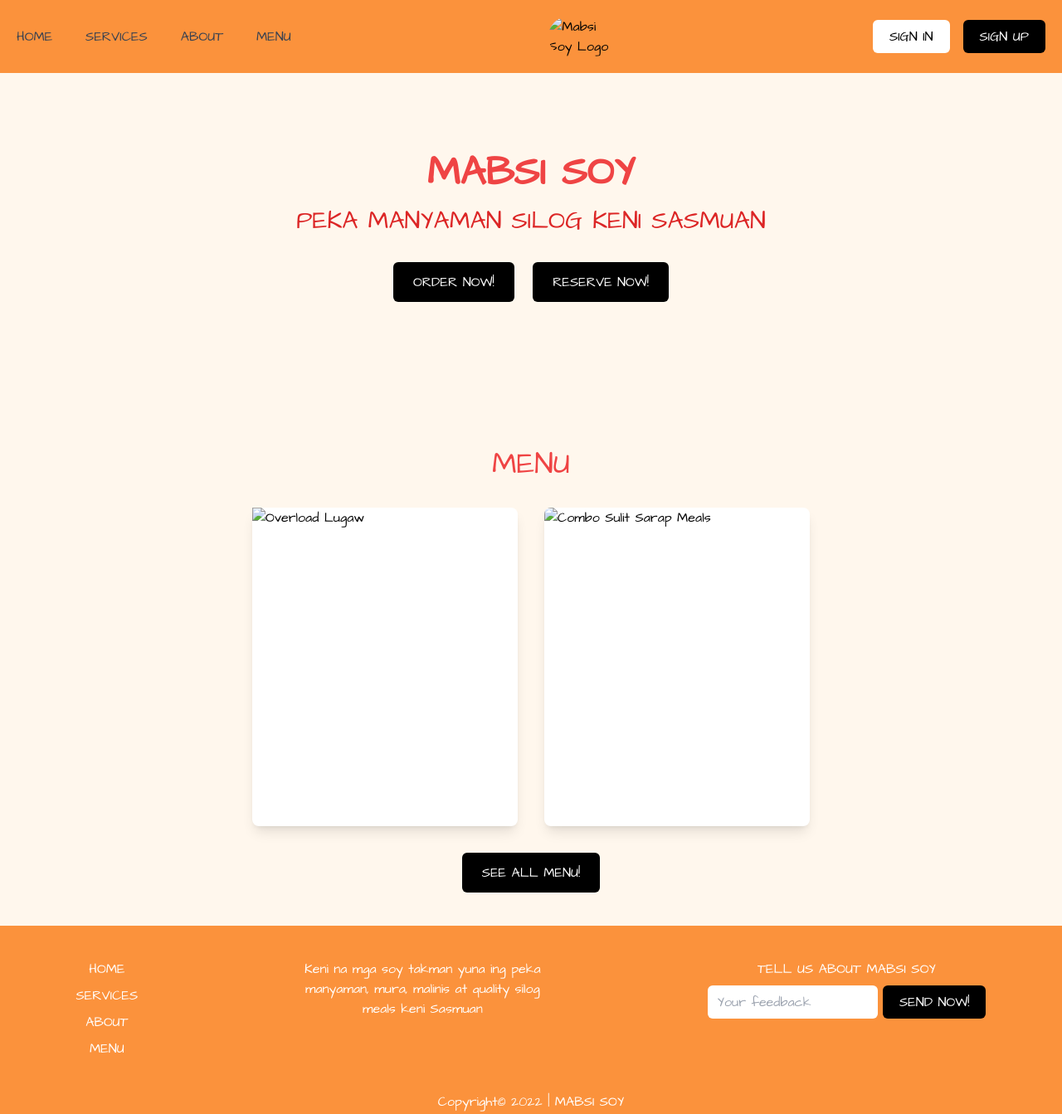
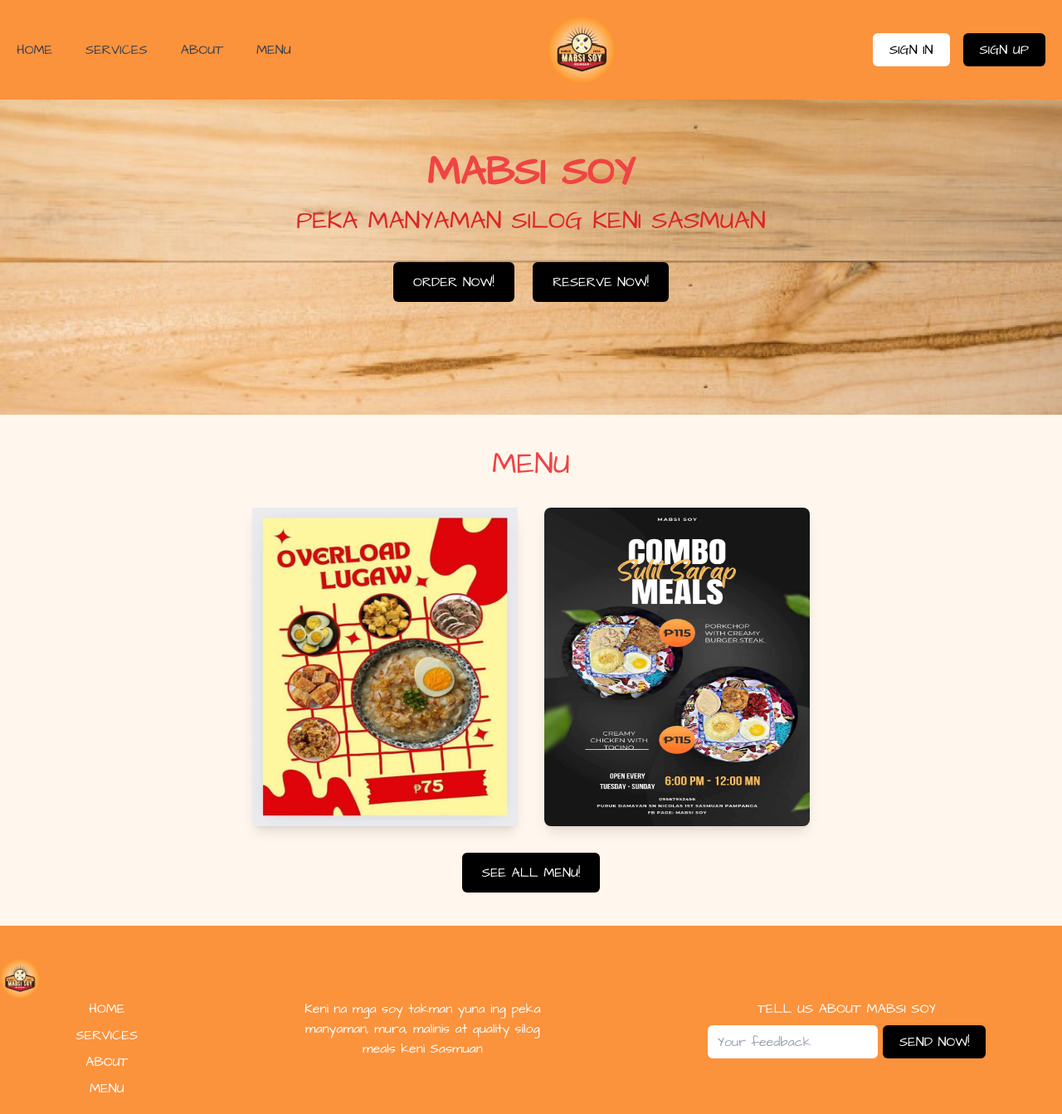
Before and after one commit to CJBSazon/Mabsisoy, a plain HTML site: page index.html in a window 1280 px wide. Shown: the top 1343 px of the page at 83% size. Drawn offline with nearby package versions, Linux system fonts and the light colour scheme; the site is published under a folder, as on GitHub Pages, so addresses that start at the root find nothing.

Commit message:
Update index.html

```diff
--- a/index.html
+++ b/index.html
@@ -23,7 +23,7 @@
                 <a href="#" class="text-gray-700 hover:text-gray-900 pr-6">ABOUT</a>
                 <a href="#" class="text-gray-700 hover:text-gray-900">MENU</a>
             </div>
-            <img class="w-20 rounded-full" src="/img/Mabsi Soy Logo.jpg" alt="Mabsi Soy Logo">
+            <img class="w-20 rounded-full" src="img/Mabsi Soy Logo.jpg" alt="Mabsi Soy Logo">
             <div class="flex items-center space-x-4">
                 <a href="login.html"><button class="bg-white px-5 py-2 rounded-md">SIGN IN</button></a>
                 <a href="register.html"><button class="text-white bg-black px-5 py-2 rounded-md">SIGN UP</button></a>
@@ -32,7 +32,7 @@
     </section>
 
     <!-- Hero Section -->
-    <section class="pt-36 text-center bg-cover bg-center" style="background-image: url('/img/bg\ home.jpg'); height: 500px;">
+    <section class="pt-36 text-center bg-cover bg-center" style="background-image: url('img/bg\ home.jpg'); height: 500px;">
         <h1 class="text-5xl text-red-500 font-bold mt-10">MABSI SOY</h1>
         <p class="text-3xl text-red-600 mt-4">PEKA MANYAMAN SILOG KENI SASMUAN</p>
         <div class="mt-8 space-x-4">
@@ -46,10 +46,10 @@
         <h2 class="text-4xl text-red-500 text-center">MENU</h2>
         <div class="flex justify-center space-x-8 mt-8">
             <div class="bg-white shadow-lg rounded-lg ">
-                <img src="/img/menu_item1.jpg" alt="Overload Lugaw" class="w-80 h-96">
+                <img src="img/menu_item1.jpg" alt="Overload Lugaw" class="w-80 h-96">
             </div>
             <div class="bg-white shadow-lg rounded-lg overflow-hidden">
-                <img src="/img/menu_item.jpg" alt="Combo Sulit Sarap Meals" class="w-80 h-96">
+                <img src="img/menu_item.jpg" alt="Combo Sulit Sarap Meals" class="w-80 h-96">
             </div>
         </div>
         <div class="text-center mt-8">
@@ -60,7 +60,7 @@
     <!-- Footer Section -->
     <footer class="bg-orange-400 mt-10 py-10">
         <div class="container mx-auto text-center text-white">
-            <img class="w-12 rounded-full" src="/img/Mabsi Soy Logo.jpg" alt="">
+            <img class="w-12 rounded-full" src="img/Mabsi Soy Logo.jpg" alt="">
             <div class="flex justify-around">
                 <div>
                     <a href="#" class="block">HOME</a>
```
